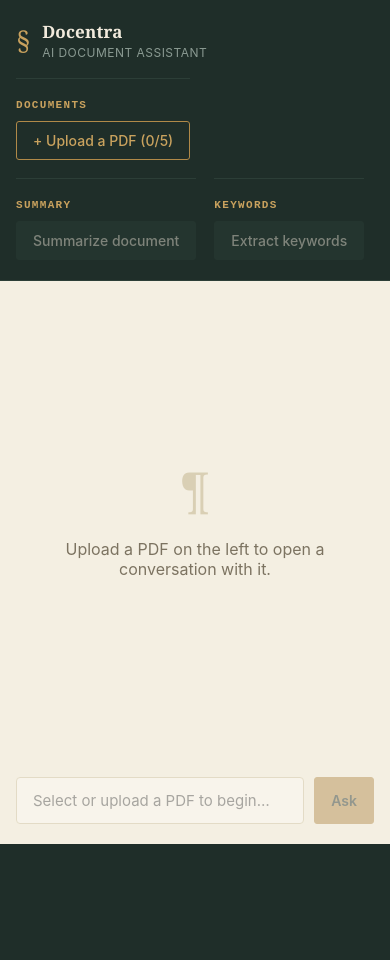
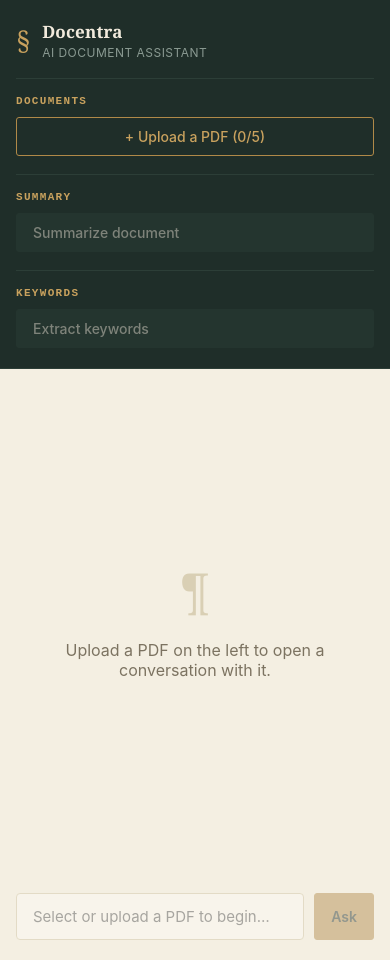
Before and after one commit to mishal769/AIDocumentAssistantFrontend, a React (Vite) app: page / in a window 390 px wide. Before the commit the page ends 844 px from the top, so only its background shows below. Built offline with nearby package versions, Linux system fonts and the light colour scheme.

Commit message:
Update App.css

```diff
--- a/src/App.css
+++ b/src/App.css
@@ -502,18 +502,25 @@
 @media (max-width: 820px) {
   .app {
     grid-template-columns: 1fr;
-    grid-template-rows: auto 1fr;
+    grid-template-rows: auto auto;
+    height: auto;
+    min-height: 100vh;
   }
   .sidebar {
     border-right: none;
     border-bottom: 1px solid var(--ink-soft);
-    flex-direction: row;
-    flex-wrap: wrap;
-    max-height: 40vh;
+    flex-direction: column;
+    max-height: none;
+    overflow-y: visible;
+    padding: 20px 20px 16px;
+    gap: 18px;
+  }
+  .panel {
+    padding-top: 16px;
   }
   .chat {
     height: auto;
-    min-height: 60vh;
+    min-height: 70vh;
   }
 }
 
```
